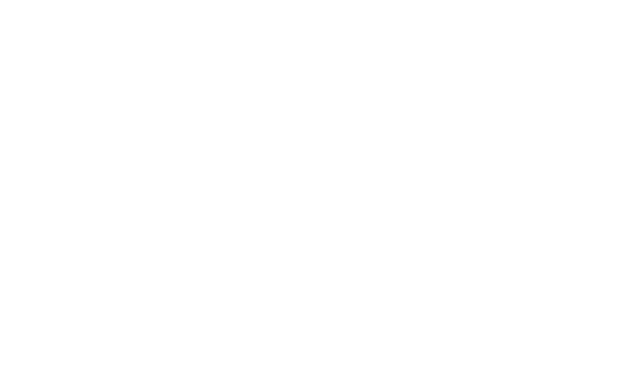
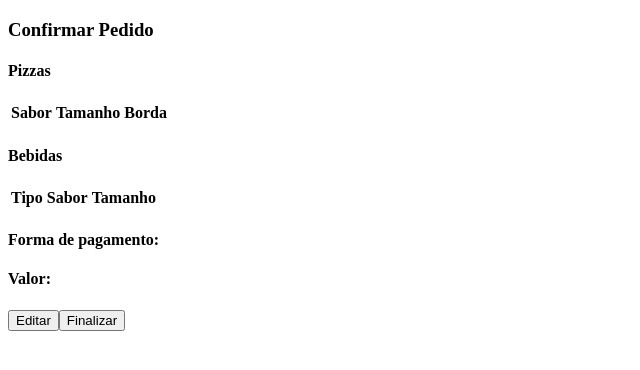
Before and after one commit to ViniciusFuhrBorba/Pizzaria-T-cnico-Vue-JS, a Vue app: page /confirmar_pedido in a window 1280 px wide. Shown: the top 370 px of the page, without its empty margins (0-640 px from the left). Built offline with nearby package versions, Linux system fonts and the light colour scheme.

Commit message:
alteracoes

```diff
--- a/src/components/Navegador10.vue
+++ b/src/components/Navegador10.vue
@@ -0,0 +1,53 @@
+<template>
+  <div>
+      <h3>Confirmar Pedido</h3>
+     <h4>Pizzas</h4>
+      <table>
+        <thead>
+          <tr>
+            <th>Sabor</th>
+            <th>Tamanho</th>
+            <th>Borda</th>
+          </tr>
+        </thead>
+        <tbody>
+
+        </tbody>
+      </table>
+      <h4>Bebidas</h4>
+      <table>
+        <thead>
+          <tr>
+            <th>Tipo</th>
+            <th>Sabor</th>
+            <th>Tamanho</th>
+          </tr>
+        </thead>
+        <tbody>
+
+        </tbody>
+      </table>
+      <h4>Forma de pagamento: </h4>
+      <h4>Valor: </h4>
+      <button @click="editar_pedido">Editar</button>
+        <button @click="finalizar_pedido">Finalizar</button>
+  </div>
+</template>
+
+<script>
+export default {
+    methods: {
+        editar_pedido(){
+
+        },
+        finalizar_pedido(){
+            alert("Pedido finalizado! Obrigado pela preferência.")
+            this.$router.push('/c_historia')
+        }
+    }
+}
+</script>
+
+<style>
+
+</style>
--- a/src/components/Navegador6.vue
+++ b/src/components/Navegador6.vue
@@ -66,7 +66,7 @@
 export default {
   methods: {
     finalizar_pedido (){
-
+      this.$router.push('Confirmar_Pedido')
     },
     pesquisar_cliente1(){
 
--- a/src/components/Navegador9.vue
+++ b/src/components/Navegador9.vue
@@ -49,6 +49,8 @@
       <h3>Tamanhos</h3>
 
       <h5>Observações: pedidos delivery ascrescentam R$ 10,00 no valor final do pedido.</h5>
+      <button @click="acrescentar_item">Acrescentar</button>
+      <button @click="finalizar">Finalizar</button>
     </div>
   </div>
 </template>
@@ -70,6 +72,14 @@
     axios
       .get("http://localhost:64088/api/Bebida")
       .then(b => (this.bebida = b.data));
+  },
+  methods:{
+    acrescentar_item (){
+
+    },
+    finalizar(){
+      this.$router.push('/confirmar_pedido')
+    }
   }
 };
 </script>
--- a/src/router/index.js
+++ b/src/router/index.js
@@ -9,6 +9,8 @@
 import C_Info_Cliente from '../views/C_Info_Cliente.vue'
 import Cadastro_Usuario from '../views/Cadastro_Usuario.vue'
 import Pedido from '../views/Pedido.vue'
+import Confirmar_Pedido from '../views/Confirmar_Pedido.vue'
+
 
 Vue.use(VueRouter)
 
@@ -57,6 +59,11 @@
     path: '/pedido',
     name: 'Pedido',
     component: Pedido
+  },
+  {
+    path: '/confirmar_pedido',
+    name: 'Confirmar_Pedido',
+    component: Confirmar_Pedido
   }
 ]
 
--- a/src/views/Confirmar_Pedido.vue
+++ b/src/views/Confirmar_Pedido.vue
@@ -0,0 +1,18 @@
+<template>
+  <div class="confirma">
+      <navegador10/>
+  </div>
+</template>
+
+<script>
+import Navegador10 from '../components/Navegador10.vue'
+export default {
+    components:{
+        Navegador10
+    }
+}
+</script>
+
+<style>
+
+</style>
```
